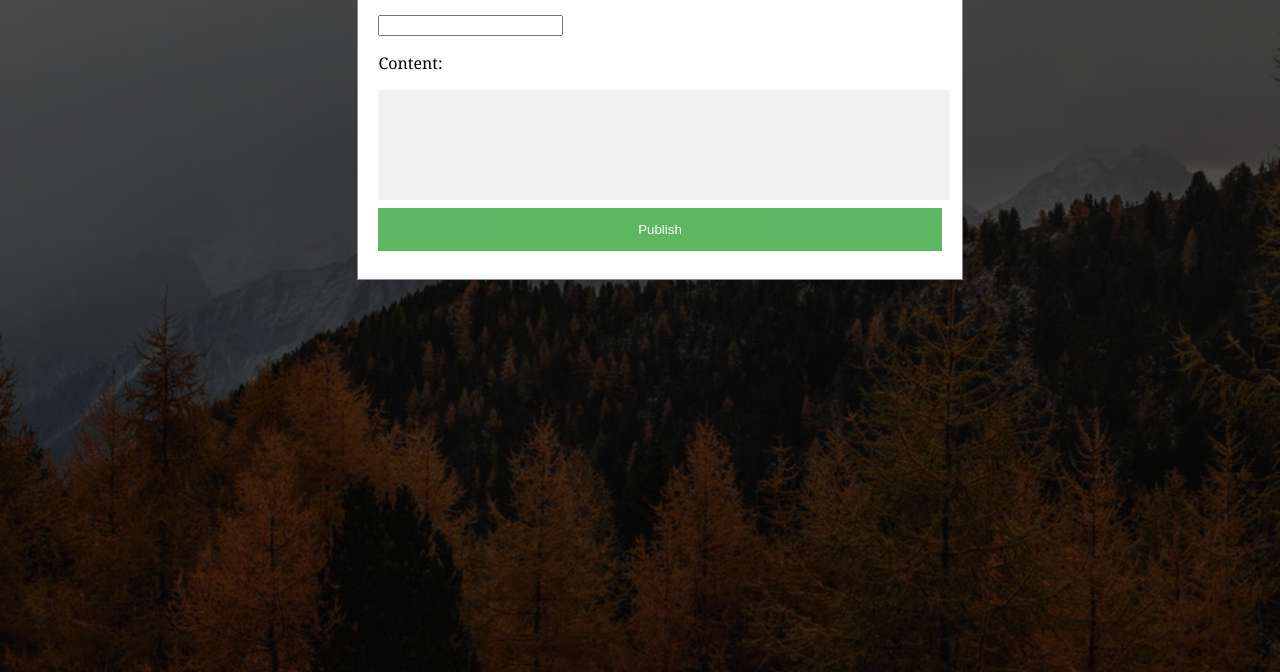
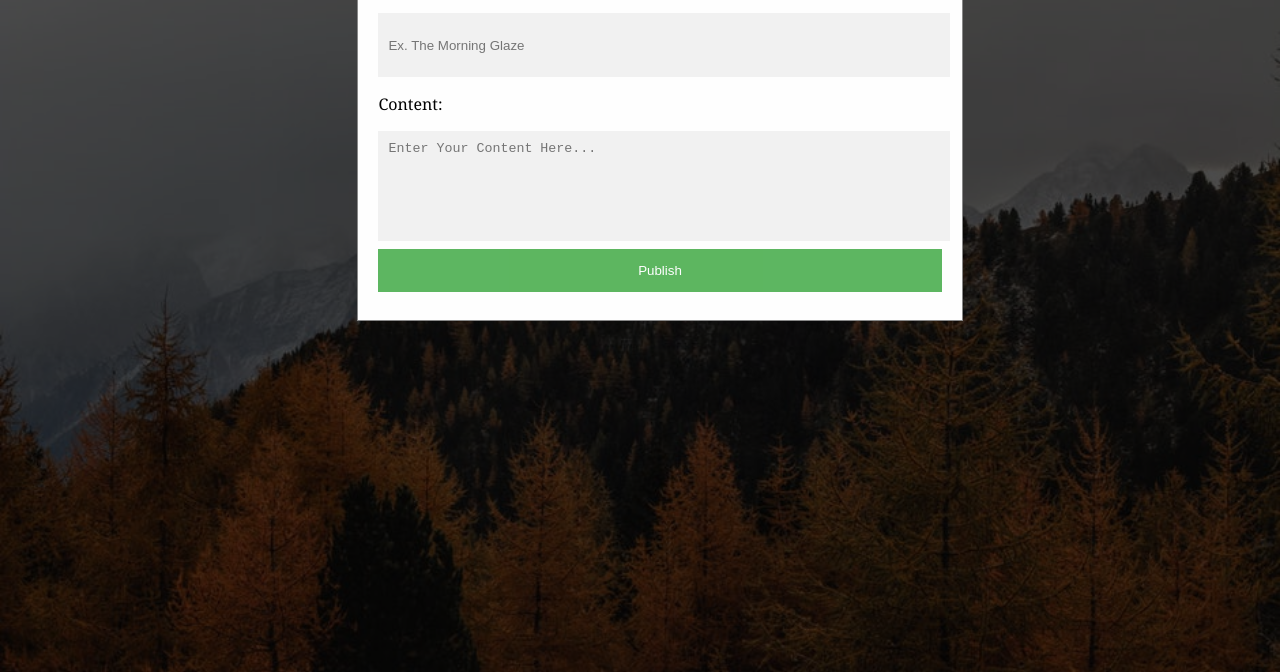
Before and after one commit to anirudhmahajan77/scribblerblog, a plain HTML site: page index.html in a window 1280 px wide. Both pictures are taken after a click on the button "Create Post". Shown: the part 128-800 px from the top of the page. Drawn offline with Linux system fonts and the light colour scheme.

```diff
--- a/index.html
+++ b/index.html
@@ -103,9 +103,9 @@
             <div class="modal-content">
                 <span id="closePost" class="close">&times;</span>
                 <p>Title:</p>
-    <input id="title" type="text" required>
+                <input class="inp" id="title" type="text" placeholder="Ex. The Morning Glaze" required>
                 <p>Content:</p>
-    <textarea rows="6" id="createPost"></textarea>
+                <textarea rows="6" id="createPost" placeholder="Enter Your Content Here..."></textarea>
                 <button>Publish</button>
             </div>
 
```
Lines whose indentation alone changed are shown as unchanged.
